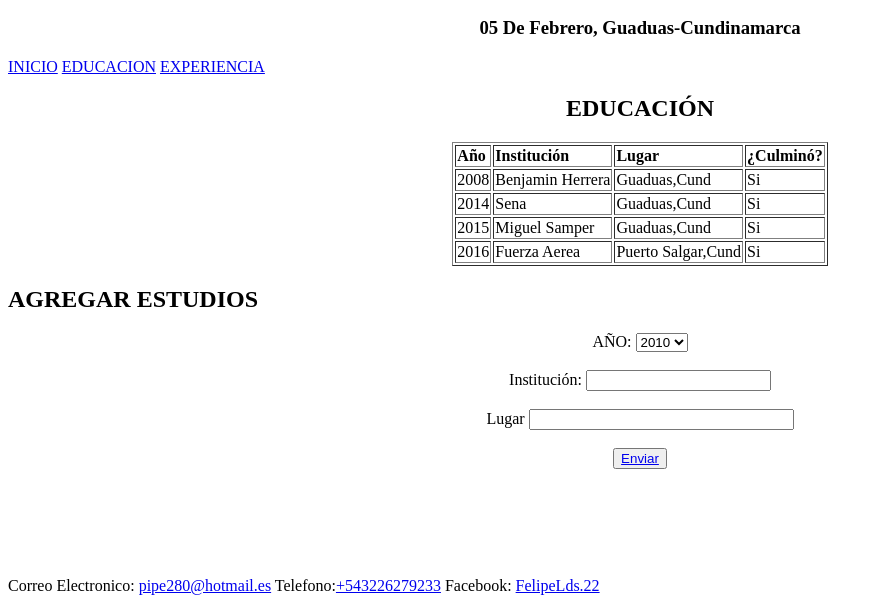
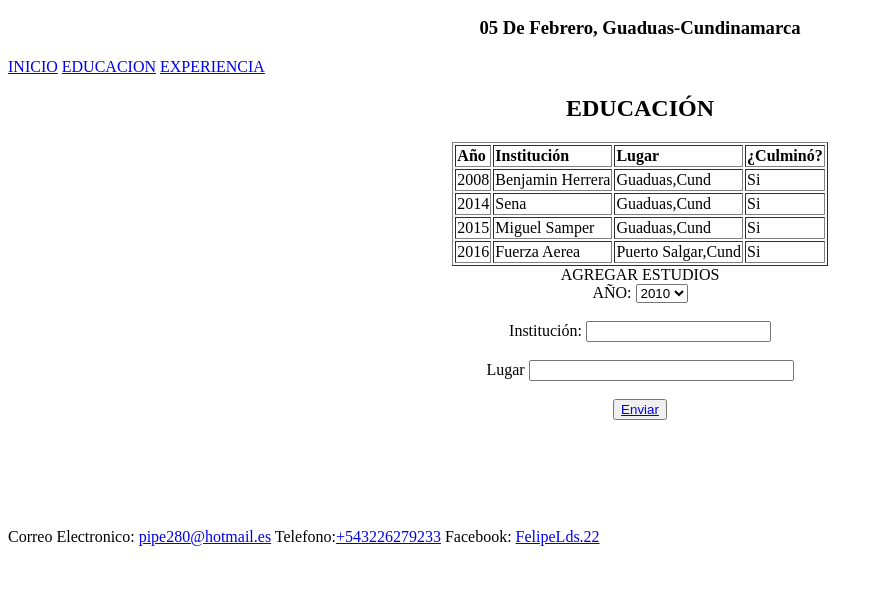
Before and after one commit to pipe280Lds/Hoja-de-vida, a plain HTML site: page educacion.html in a window 1280 px wide. Shown: the part 218-821 px from the top of the page, without its empty margins (0-883 px from the left). After the commit the page ends 800 px from the top, so only its background shows below. Drawn offline with Linux system fonts and the light colour scheme.

Commit message:
Update educacion.html

```diff
--- a/educacion.html
+++ b/educacion.html
@@ -72,7 +72,9 @@
   </TABLE>
  </center>
 
-<h2>AGREGAR ESTUDIOS</h2>
+<center
+  <h2>AGREGAR ESTUDIOS</h2>
+</center>
 
 <center>AÑO:
  <select name="AÑOS">
```
